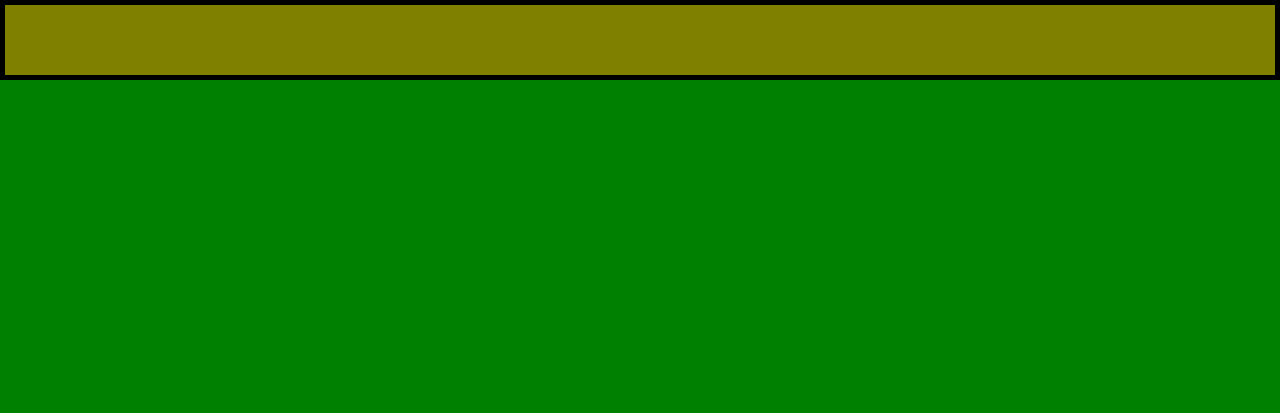
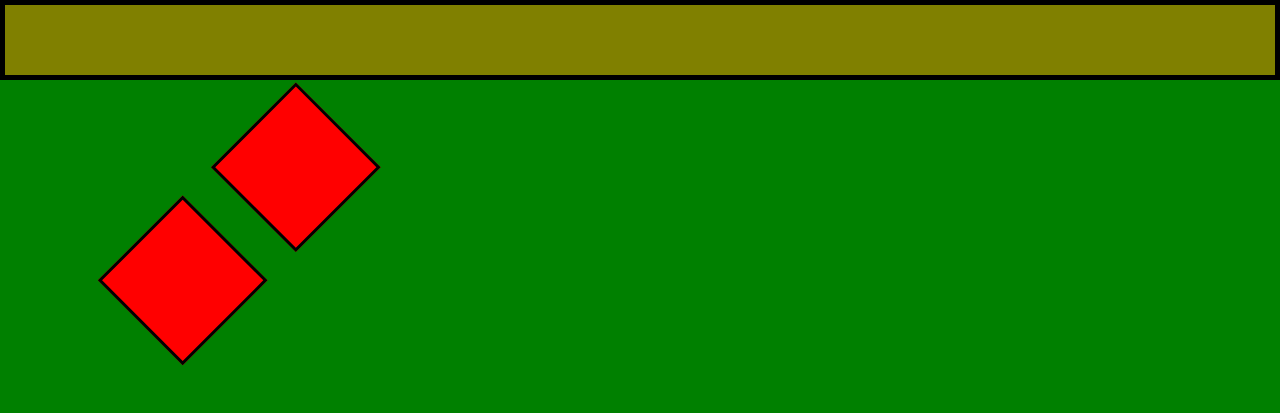
Before and after one commit to alternateved/responsive-website, a plain HTML site: page part-1/index.html in a window 1280 px wide. Drawn offline with Linux system fonts and the light colour scheme.

Commit message:
Style diamonds

```diff
--- a/part-1/style.css
+++ b/part-1/style.css
@@ -37,3 +37,16 @@ body {
   border: 5px solid black;
   background-color: var(--bar);
 }
+
+.diamond-container {
+  grid-area: left;
+  transform: rotate(45deg);
+}
+
+.diamond {
+  width: 120px;
+  height: 120px;
+  margin: 40px;
+  background-color: var(--diamond);
+  border: 3px solid black;
+}
```
